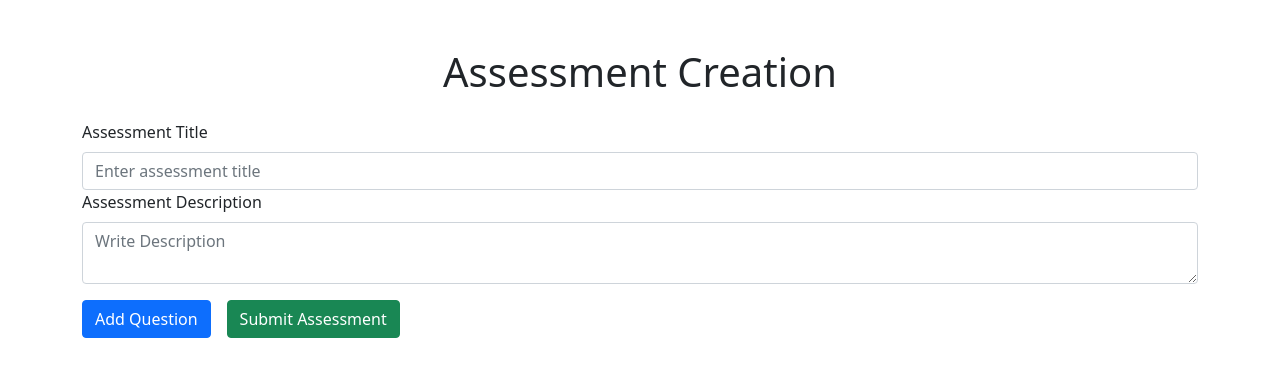
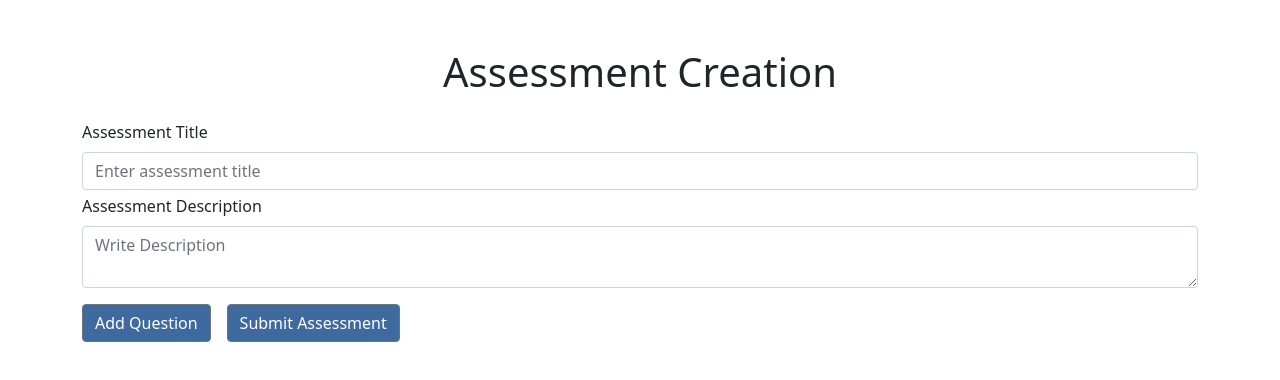
Before and after one commit to AliHaider1415/Webrtc-Jitsi-Client, a React (Create React App) app: page /company/create-assessment in a window 1280 px wide. Shown: the top 380 px of the page. Built offline with nearby package versions, Linux system fonts and the light colour scheme.

Commit message:
Changed the button styles

```diff
--- a/src/components/company-assessments/Question.jsx
+++ b/src/components/company-assessments/Question.jsx
@@ -7,21 +7,12 @@ import {
   Card,
   Row,
   Col,
+  Button,
 } from "reactstrap";
 import { Formik, Form } from "formik";
 import { QuestionSchema } from "../../utils/Schemas";
 import DeleteIcon from "@mui/icons-material/Delete";
-
-const styles = {
-  error: {
-    borderColor: "red",
-  },
-  errorMessage: {
-    color: "red",
-    fontSize: "0.8em",
-    marginTop: "0.2em",
-  },
-};
+import styles from "../../utils/styles";
 
 export default function Question({
   index,
@@ -114,6 +105,7 @@ export default function Question({
                 placeholder="Select Type"
                 type="select"
                 name="question_type"
+                className="mb-3"
                 onChange={(e) => {
                   handleChange(e);
                   if (e.target.value === "MCQ") {
@@ -153,7 +145,7 @@ export default function Question({
                     <>
                       <Row>
                         {question.options.map((option, idx) => (
-                          <Col sm={12} key={idx}>
+                          <Col sm={6} key={idx}>
                             <FormGroup
                               style={{ position: "relative", height: "50px" }}
                             >
@@ -216,8 +208,8 @@ export default function Question({
                           </Col>
                         ))}
                       </Row>
-                      <div
-                        className="btn-primary btn"
+                      <Button
+                        style={styles.secondaryButton}
                         onClick={() => {
                           setFieldValue(
                             "number_of_options",
@@ -230,16 +222,19 @@ export default function Question({
                         }}
                       >
                         Add Option
-                      </div>
+                      </Button>
                     </>
                   )
                 : values.question_type === "MCQ" && (
                     <>
                       <Row>
                         {values.options.map((option, idx) => (
-                          <Col sm={12} key={idx}>
+                          <Col md={6} key={idx}>
                             <FormGroup
-                              style={{ position: "relative", height: "50px" }}
+                              style={{
+                                position: "relative",
+                                height: "50px",
+                              }}
                             >
                               <div>
                                 <Input
@@ -276,6 +271,13 @@ export default function Question({
                                 />
                               </div>
                               {values.number_of_options > 2 && (
+                                <div
+                                  style={{
+                                    position: "absolute",
+                                    top: "15%",
+                                    right: "-20px",
+                                  }}
+                                >
                                   <DeleteIcon
                                     onClick={() => {
                                       const updatedOptions =
@@ -288,20 +290,16 @@ export default function Question({
                                         updatedOptions.length
                                       );
                                     }}
-                                  style={{
-                                    position: "absolute",
-                                    top: "5px",
-                                    right: "-15px",
-                                    cursor: "pointer",
-                                  }}
+                                    style={{ cursor: "pointer" }}
                                   />
+                                </div>
                               )}
                             </FormGroup>
                           </Col>
                         ))}
                       </Row>
-                      <div
-                        className="btn-primary btn"
+                      <Button
+                        style={styles.secondaryButton}
                         onClick={() => {
                           setFieldValue(
                             "number_of_options",
@@ -314,7 +312,7 @@ export default function Question({
                         }}
                       >
                         Add Option
-                      </div>
+                      </Button>
                     </>
                   )}
 
@@ -353,7 +351,7 @@ export default function Question({
                 : values.question_type === "True Or False" && (
                     <Row>
                       {values.options.map((option, index) => (
-                        <Col sm={6} key={index}>
+                        <Col key={index}>
                           <FormGroup style={{ position: "relative" }}>
                             <Input
                               type="text"
--- a/src/pages/company-assessment/create-assessment/CreateAssessment.jsx
+++ b/src/pages/company-assessment/create-assessment/CreateAssessment.jsx
@@ -12,17 +12,7 @@ import Question from "../../../components/company-assessments/Question";
 import { Formik, Form } from "formik";
 import { AssessmentSchema } from "../../../utils/Schemas";
 import { toast } from "react-toastify";
-
-const styles = {
-  error: {
-    borderColor: "red",
-  },
-  errorMessage: {
-    color: "red",
-    fontSize: "0.8em",
-    marginTop: "0.2em",
-  },
-};
+import styles from "../../../utils/styles";
 
 export default function CreateAssessmentForm() {
   let totalPoints = 0;
@@ -47,7 +37,7 @@ export default function CreateAssessmentForm() {
 
   const removeQuestion = (indexToRemove) => {
     const updatedQuestionsArray = [...questionsArray];
-    // totalPoints -= updatedQuestionsArray[indexToRemove].question_point;
+    totalPoints -= updatedQuestionsArray[indexToRemove].question_point;
     updatedQuestionsArray.splice(indexToRemove, 1);
     setQuestionsArray(updatedQuestionsArray);
   };
@@ -95,7 +85,9 @@ export default function CreateAssessmentForm() {
                   {errors.title && touched.title && (
                     <div style={styles.errorMessage}>{errors.title}</div>
                   )}
-                  <Label for="">Assessment Description</Label>
+                  <Label for="" className="mt-1">
+                    Assessment Description
+                  </Label>
                   <Input
                     id="exampleText"
                     name="description"
@@ -131,7 +123,7 @@ export default function CreateAssessmentForm() {
             </Col>
           </Row>
           <Button
-            color="primary"
+            style={styles.primaryButton}
             className=""
             onClick={() => {
               setQuestionsArray([...questionsArray, null]);
@@ -139,9 +131,14 @@ export default function CreateAssessmentForm() {
           >
             Add Question
           </Button>
-          <div className="btn-success btn mx-3" onClick={handleSubmit}>
+
+          <Button
+            className="mx-3"
+            onClick={handleSubmit}
+            style={styles.primaryButton}
+          >
             Submit Assessment
-          </div>
+          </Button>
         </Container>
       )}
     </Formik>
--- /dev/null
+++ b/src/utils/styles.js
@@ -0,0 +1,18 @@
+const styles = {
+  error: {
+    borderColor: "red",
+  },
+  errorMessage: {
+    color: "red",
+    fontSize: "0.8em",
+    marginTop: "0.2em",
+  },
+  primaryButton: {
+    backgroundColor: "#3E6A9F",
+  },
+  secondaryButton: {
+    backgroundColor: "#FDC800",
+  },
+};
+
+export default styles;
```
Lines whose indentation alone changed are shown as unchanged.
